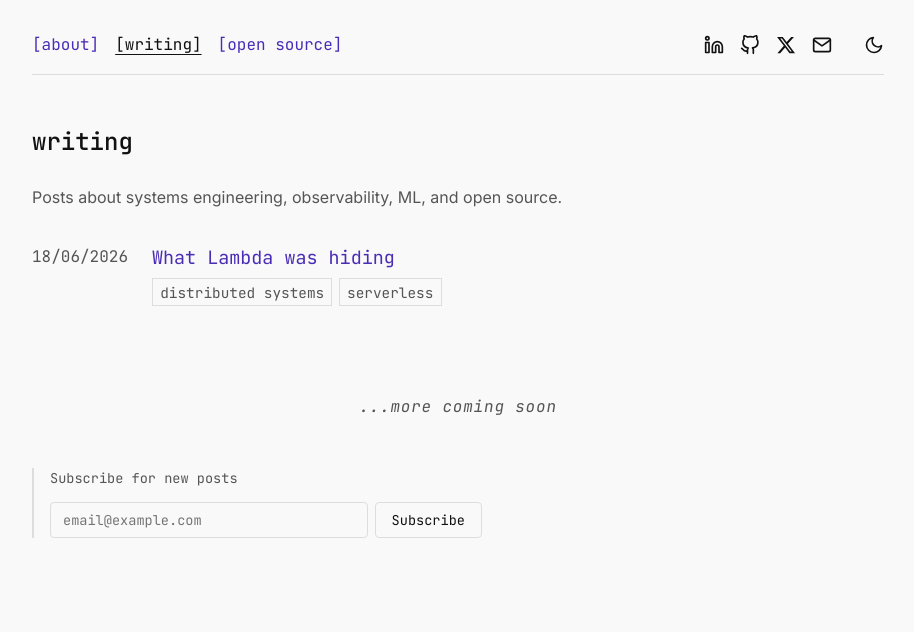
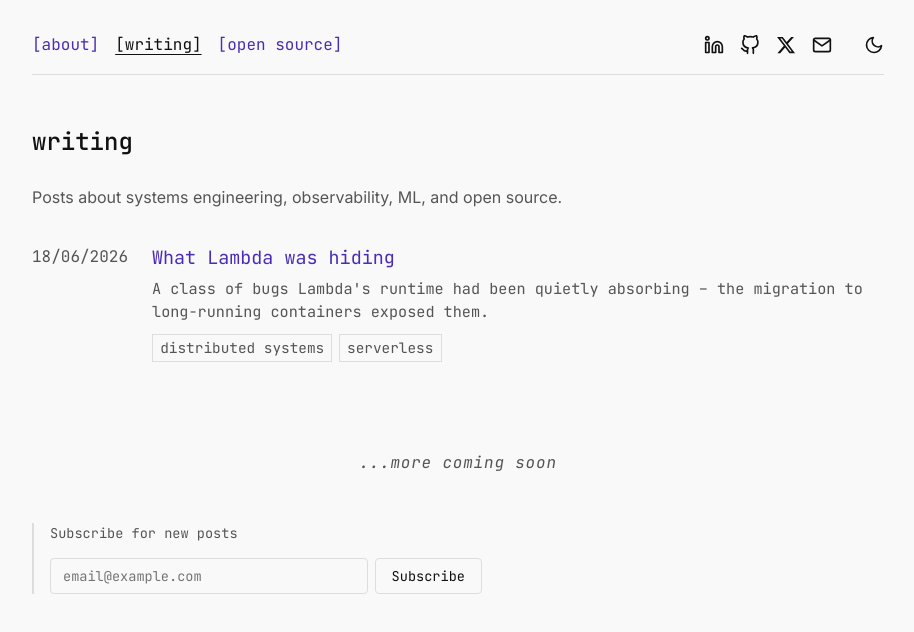
Before and after one commit to denyszhak/denyszhak.com, a React (Vite) app: page /writing in a window 1280 px wide. Shown: the top 632 px of the page, without its empty margins (182-1096 px from the left). Built offline with nearby package versions, Linux system fonts and the light colour scheme.

Commit message:
first post headline

```diff
--- a/src/pages/Writing.jsx
+++ b/src/pages/Writing.jsx
@@ -7,7 +7,8 @@ const Writing = () => {
       date: "18/06/2026",
       title: "What Lambda was hiding",
       slug: "what-lambda-was-hiding",
-      tags: ["distributed systems", "serverless"]
+      tags: ["distributed systems", "serverless"],
+      tagline: "A class of bugs Lambda's runtime had been quietly absorbing – the migration to long-running containers exposed them."
     }
   ];
 
@@ -25,7 +26,12 @@ const Writing = () => {
               <span style={{ color: 'var(--text-secondary)', minWidth: '90px', paddingTop: '0.1rem' }}>{post.date}</span>
               <div style={{ display: 'flex', flexDirection: 'column', flex: 1 }}>
                 <Link to={`/writing/${post.slug}`} className="post-title" style={{ textDecoration: 'none' }}>{post.title}</Link>
-                <div style={{ display: 'flex', gap: '0.4rem', marginTop: '0.4rem' }}>
+                {post.tagline && (
+                  <div style={{ marginTop: '0.4rem', color: 'var(--text-secondary)', fontSize: '0.95rem', lineHeight: 1.5 }}>
+                    {post.tagline}
+                  </div>
+                )}
+                <div style={{ display: 'flex', gap: '0.4rem', marginTop: '0.6rem' }}>
                   {post.tags.map(tag => (
                     <span key={tag} className="post-tag">{tag}</span>
                   ))}
```
